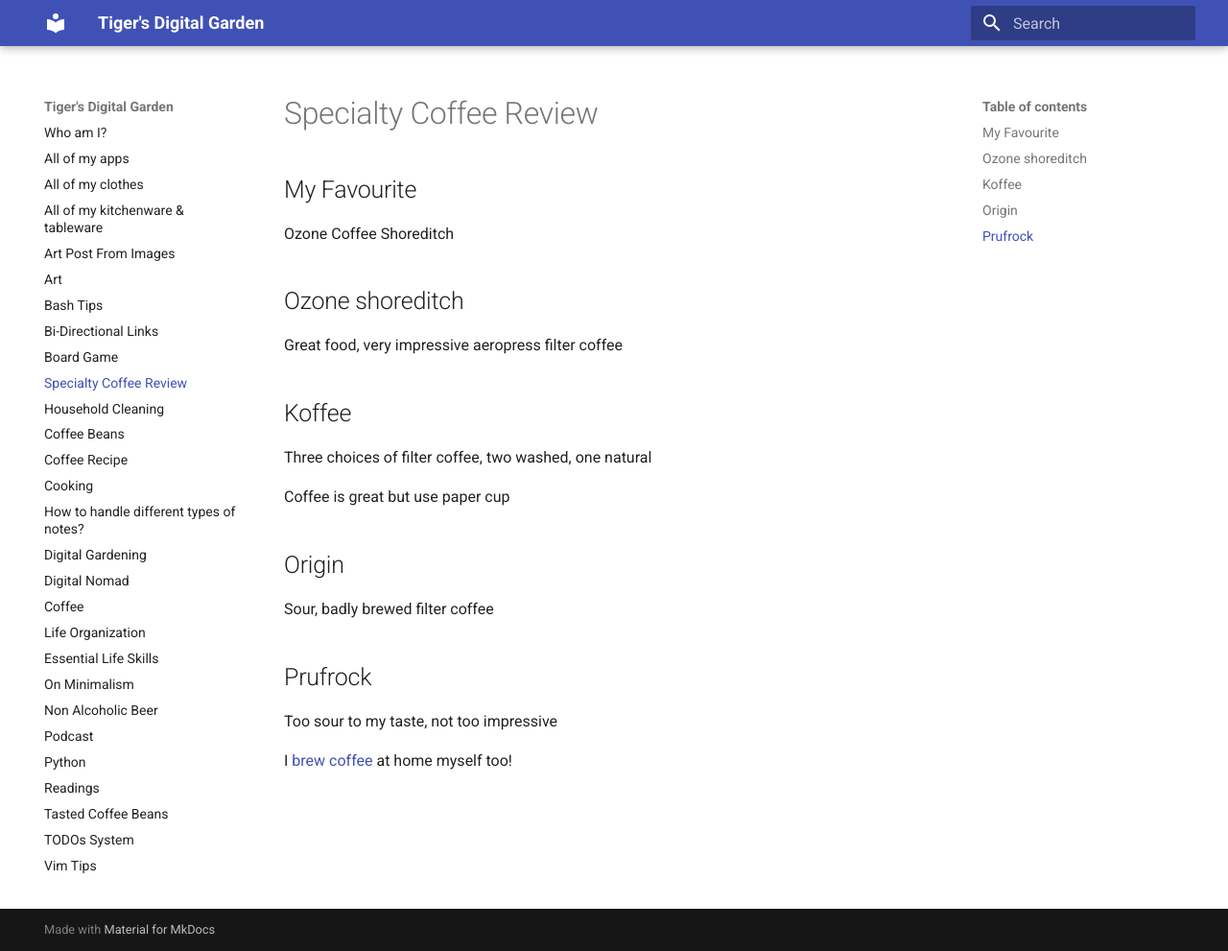
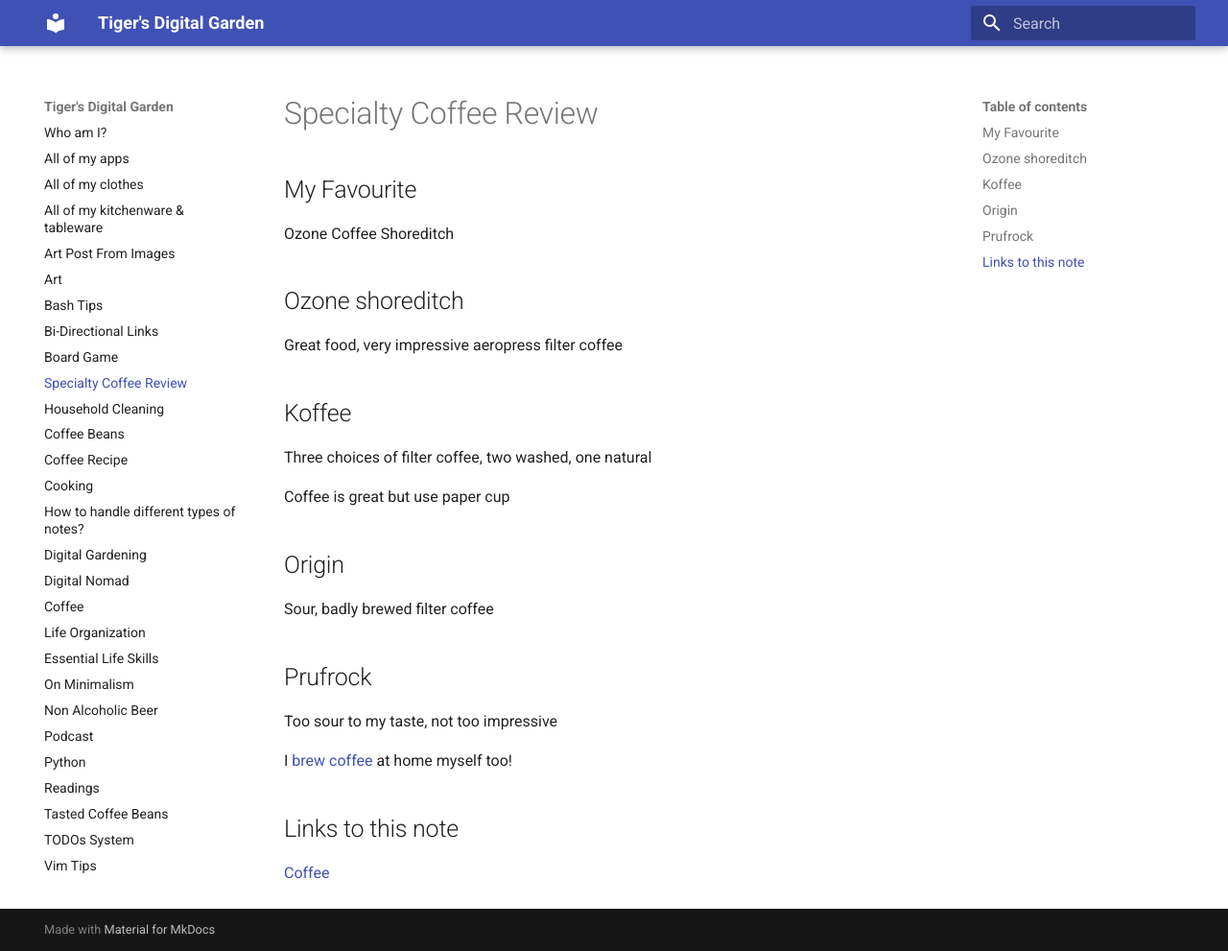
Before and after one commit to ynotstartups/notes, an MkDocs documentation site: the page built from notes/cafe-reviews.md, in a window 1280 px wide and 991 px high. Shown: the whole window at 96% size. Built offline with MkDocs 1.6.1 and Material for MkDocs 9.7.7, drawn with Linux system fonts in a browser that asks for light colours.

Commit message:
add bi-directional links

```diff
--- a/notes/cafe-reviews.md
+++ b/notes/cafe-reviews.md
@@ -22,4 +22,7 @@
 
 Too sour to my taste, not too impressive
 
-I [brew coffee](coffee.md) at home myself too!
+I [brew coffee](coffee-recipe.md) at home myself too!
+## Links to this note
+
+[Coffee](index-coffee.md)
--- a/notes/coffee-beans.md
+++ b/notes/coffee-beans.md
@@ -11,3 +11,6 @@
 ## Interesting coffee beans
 
 [Beanberry Coffee](https://www.beanberrycoffee.com/), they are UK's first speciality coffee roasters focused on organics.
+## Links to this note
+
+[Coffee](index-coffee.md)
--- a/notes/coffee-recipe.md
+++ b/notes/coffee-recipe.md
@@ -44,3 +44,9 @@
 1. stir the coffee to knock off the ground stuck in wall to fall
 1. wait for a bit then give a final swirl to make flat coffee bed
 1. At the end, you should see flat bed and little coffee on the wall.
+
+## Links to this note
+
+[Specialty Coffee Review](cafe-reviews.md)
+
+[Coffee](index-coffee.md)
--- a/notes/index-coffee.md
+++ b/notes/index-coffee.md
@@ -11,3 +11,7 @@
 [Tasted Coffee Beans](tasted-coffee-beans.md)
 
 [Cafe Reviews](cafe-reviews.md)
+
+## Links to this note
+
+[Who am I?](index.md)
```
Also changed, not shown: notes/tasted-coffee-beans.md (+1 -1 lines).
